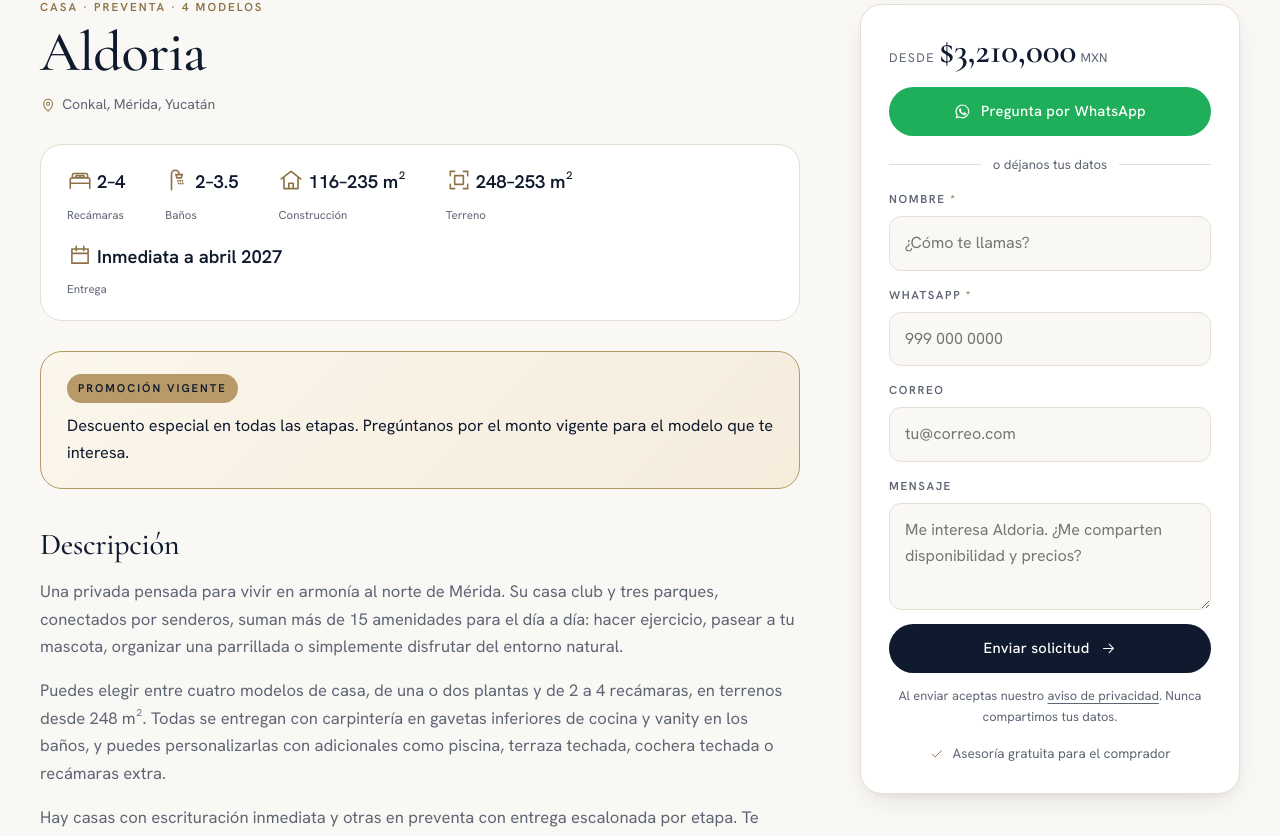
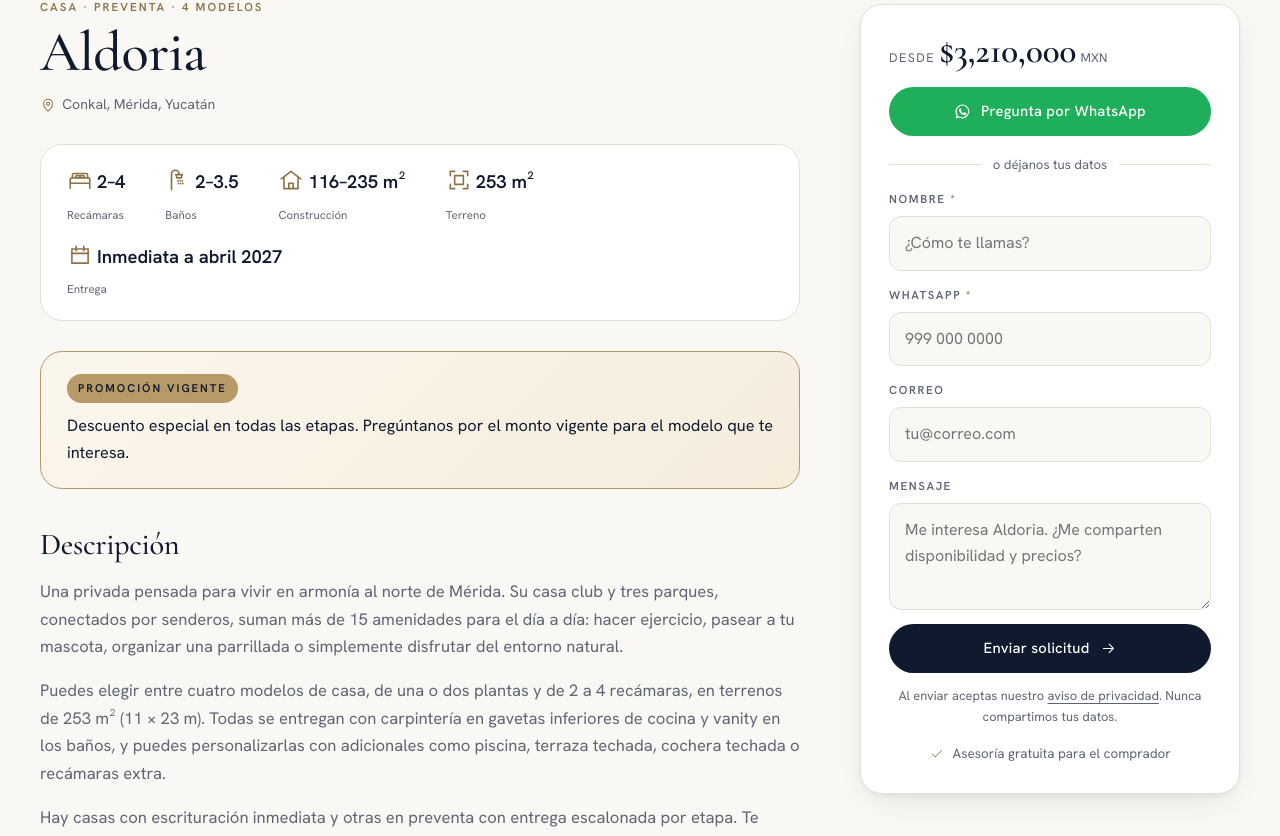
Before and after one commit to nandofrc80/ucapital.mx, a Jekyll site: the page built from _propiedades/aldoria.md, in a window 1280 px wide and 1400 px high, scrolled down 662 px. Shown: the part 92-928 px from the top of the window. Built offline with Jekyll 4.4.1, drawn with Linux system fonts in a browser that asks for light colours; some of the changed text lies outside the part shown.

Commit message:
Aldoria: todos los terrenos de 253 m² (11 x 23)
Co-Authored-By: Claude Opus 5.5 <noreply@anthropic.com>
Claude-Session: https://claude.ai/code/session_015ykr8YQXJFJ75zMsC2hNVh

```diff
--- a/_propiedades/aldoria.md
+++ b/_propiedades/aldoria.md
@@ -62,8 +62,7 @@ modelos:
     banos: 2.5
     construccion: 119
     construccion_max: 235
-    terreno: 248
-    terreno_desde: true
+    terreno: 253
     estacionamientos: 2
     precio: 3210000
     descripcion: "Sala, comedor y cocina con barra de granito, medio baño de visitas, terraza, área de lavado y espacio para bodega en planta baja; en planta alta, recámara con clóset vestidor y baño, y recámara secundaria con baño."
@@ -114,6 +113,6 @@ modelos:
 ---
 Una privada pensada para vivir en armonía al norte de Mérida. Su casa club y tres parques, conectados por senderos, suman más de 15 amenidades para el día a día: hacer ejercicio, pasear a tu mascota, organizar una parrillada o simplemente disfrutar del entorno natural.
 
-Puedes elegir entre cuatro modelos de casa, de una o dos plantas y de 2 a 4 recámaras, en terrenos desde 248 m². Todas se entregan con carpintería en gavetas inferiores de cocina y vanity en los baños, y puedes personalizarlas con adicionales como piscina, terraza techada, cochera techada o recámaras extra.
+Puedes elegir entre cuatro modelos de casa, de una o dos plantas y de 2 a 4 recámaras, en terrenos de 253 m² (11 × 23 m). Todas se entregan con carpintería en gavetas inferiores de cocina y vanity en los baños, y puedes personalizarlas con adicionales como piscina, terraza techada, cochera techada o recámaras extra.
 
 Hay casas con escrituración inmediata y otras en preventa con entrega escalonada por etapa. Te ayudamos a comparar modelos, lotes disponibles y esquemas de pago.
```
